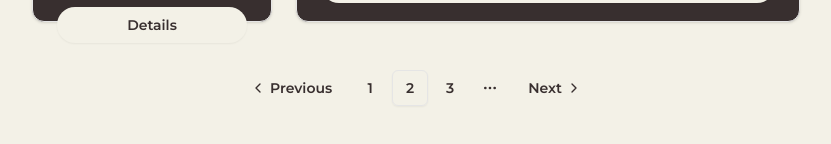
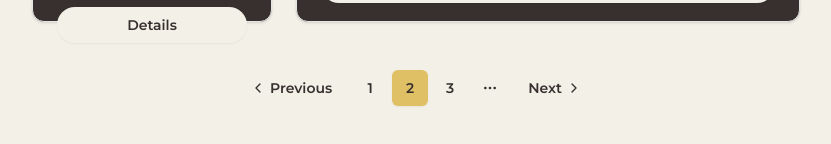
Before and after one commit to rlatksk/Explor-Eats, a React (Vite) app in the folder client/: page /list in a window 1280 px wide. Shown: the part 2464-2608 px from the top of the page, without its empty margins (224-1055 px from the left). Built offline with nearby package versions, Linux system fonts and the light colour scheme.

Commit message:
pagination style

```diff
--- a/client/src/components/ui/button.jsx
+++ b/client/src/components/ui/button.jsx
@@ -20,6 +20,8 @@ const buttonVariants = cva(
           "bg-secondaryColor text-primaryColor shadow-sm hover:bg-secondaryColor/80",
         ghost: "hover:bg-accent hover:text-accent-foreground",
         link: "text-primary underline-offset-4 hover:underline",
+        pagination: "bg-yellow text-secondaryColor shadow-sm hover:bg-yellow/90",
+        pagination2: "hover:bg-tertiaryColor hover:text-secondaryColor",
       },
       size: {
         default: "h-9 px-4 py-2",
--- a/client/src/components/ui/pagination.jsx
+++ b/client/src/components/ui/pagination.jsx
@@ -38,7 +38,7 @@ const PaginationLink = ({
   <a
     aria-current={isActive ? "page" : undefined}
     className={cn(buttonVariants({
-      variant: isActive ? "outline" : "ghost",
+      variant: isActive ? "pagination" : "pagination2",
       size,
     }), className)}
     {...props} />
--- a/client/tailwind.config.js
+++ b/client/tailwind.config.js
@@ -56,6 +56,7 @@ export default {
 			primaryColor: "#F3F1E7",
 			secondaryColor: "#382F2F",
 			tertiaryColor: "#F5E3A2",
+			yellow: "#DFC064",
 			gray: "#7B7875"
   		}
   	}
```
